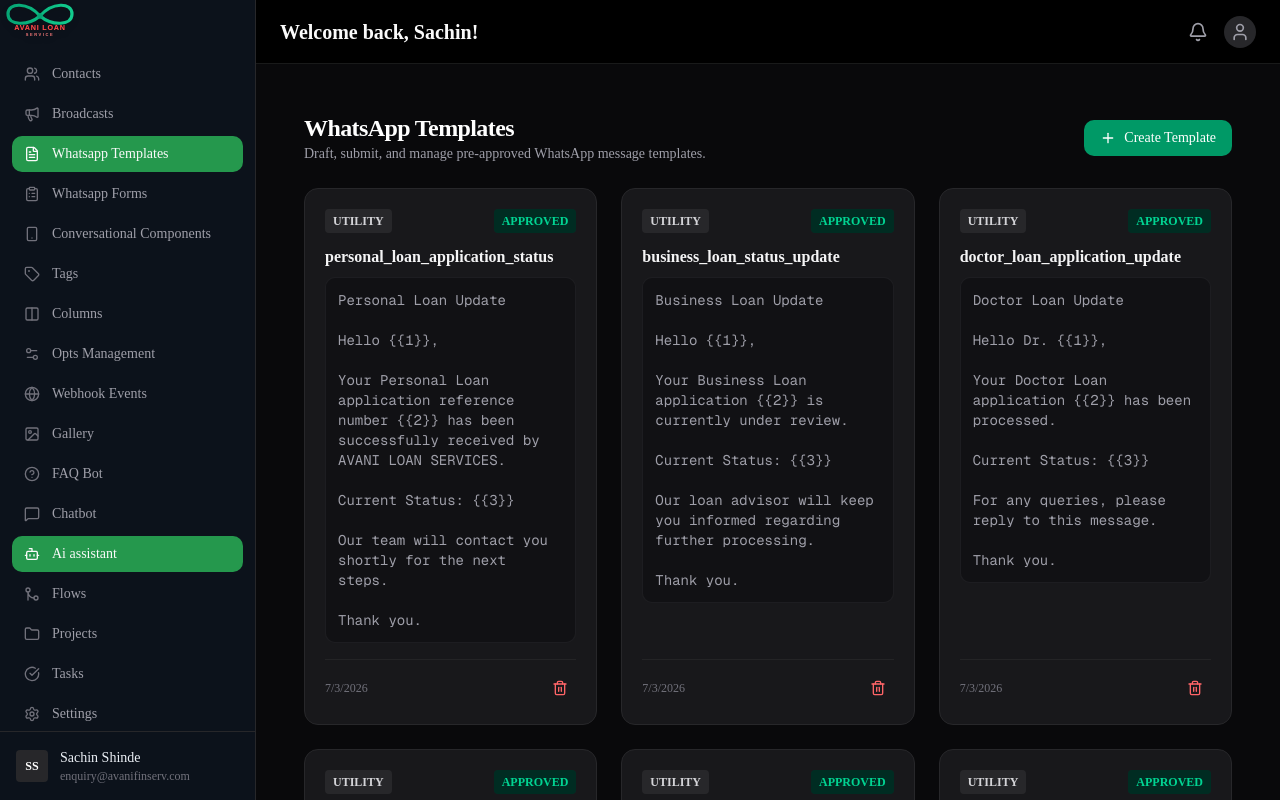
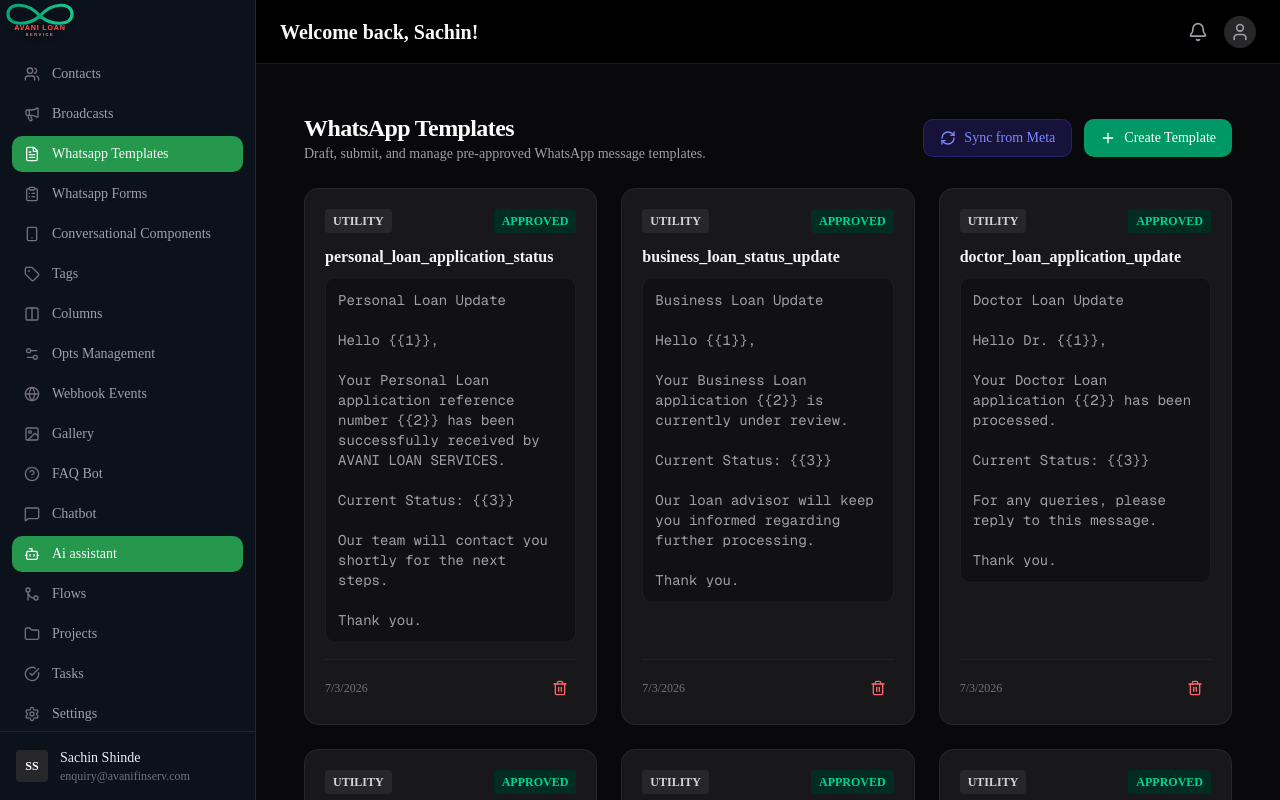
Before and after one commit to avani-agro-foods-1356/avani-crm-backend, a Next.js app: page /templates in a window 1280 px wide. Built offline with nearby package versions, Linux system fonts and the light colour scheme; no server answers.

Commit message:
Add Sync from Meta button

```diff
--- a/src/app/templates/page.tsx
+++ b/src/app/templates/page.tsx
@@ -1,6 +1,6 @@
 "use client";
 import { useState, useEffect } from "react";
-import { Plus, Trash2, FileText, Send } from "lucide-react";
+import { Plus, Trash2, FileText, Send, RefreshCw } from "lucide-react";
 
 const API_URL = typeof window !== 'undefined' ? (localStorage.getItem('AVANI_API_URL') || '/api') : '/api';
 
@@ -106,6 +106,7 @@ const preconfiguredTemplates = [
 export default function TemplatesPage() {
   const [templates, setTemplates] = useState<any[]>([]);
   const [loading, setLoading] = useState(true);
+  const [syncing, setSyncing] = useState(false);
   const [showAddModal, setShowAddModal] = useState(false);
   const [name, setName] = useState("");
   const [content, setContent] = useState("");
@@ -182,6 +183,25 @@ export default function TemplatesPage() {
     }
   };
 
+  const handleSync = async () => {
+    setSyncing(true);
+    try {
+      const res = await fetch(`${API_URL}/templates/sync`, { method: 'POST' });
+      const data = await res.json();
+      if (res.ok) {
+        alert(data.message || "Templates synced successfully");
+        fetchTemplates();
+      } else {
+        alert(data.message || "Failed to sync templates");
+      }
+    } catch (e) {
+      console.error(e);
+      alert("Error syncing with Meta");
+    } finally {
+      setSyncing(false);
+    }
+  };
+
   return (
     <div className="flex flex-col gap-6 h-full p-6">
       <div className="flex flex-col sm:flex-row justify-between items-start sm:items-center gap-4">
@@ -189,6 +209,15 @@ export default function TemplatesPage() {
           <h2 className="text-2xl font-bold tracking-tight text-white">WhatsApp Templates</h2>
           <p className="text-sm text-zinc-400">Draft, submit, and manage pre-approved WhatsApp message templates.</p>
         </div>
+        <div className="flex gap-3">
+          <button
+            onClick={handleSync}
+            disabled={syncing}
+            className="flex items-center gap-2 px-4 py-2 bg-indigo-600/20 text-indigo-400 border border-indigo-600/30 rounded-lg font-medium hover:bg-indigo-600/30 transition-colors text-sm disabled:opacity-50"
+          >
+            <RefreshCw className={`w-4 h-4 ${syncing ? 'animate-spin' : ''}`} />
+            {syncing ? 'Syncing...' : 'Sync from Meta'}
+          </button>
           <button
             onClick={() => setShowAddModal(true)}
             className="flex items-center gap-2 px-4 py-2 bg-emerald-600 text-white rounded-lg font-medium hover:bg-emerald-500 transition-colors text-sm"
@@ -196,6 +225,7 @@ export default function TemplatesPage() {
             <Plus className="w-4 h-4" />
             Create Template
           </button>
+        </div>
       </div>
 
       {loading ? (
```
Lines whose indentation alone changed are shown as unchanged.
